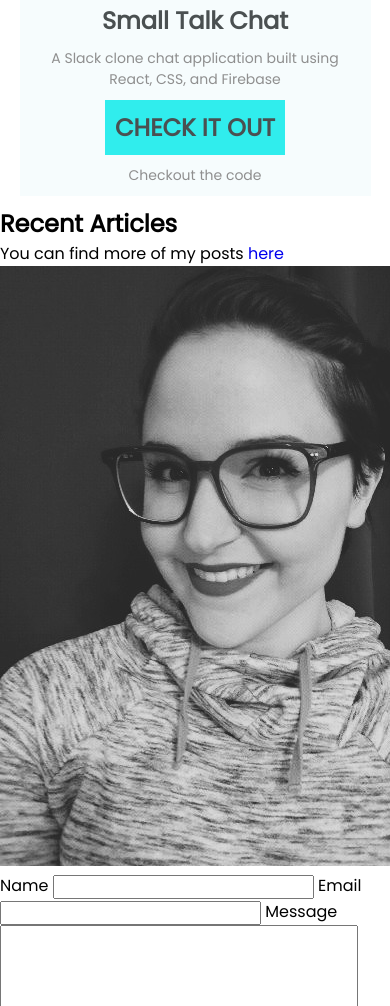
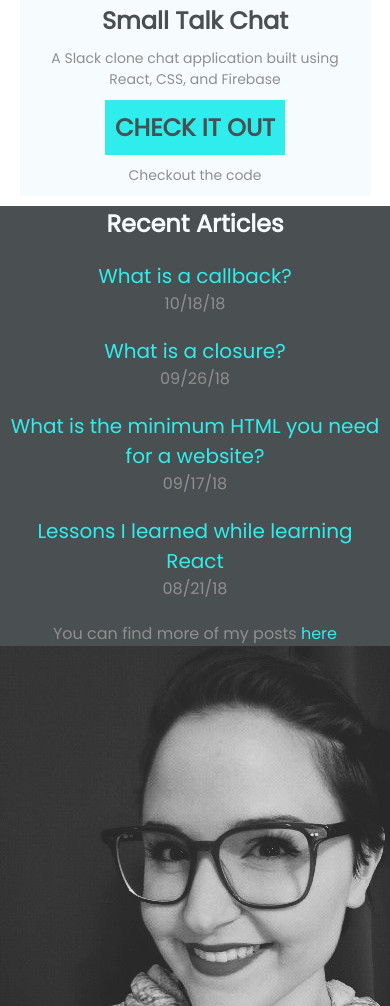
Before and after one commit to cSparkle/Final-Portfolio, a plain HTML site: page index.html in a window 390 px wide. Shown: the part 1785-2791 px from the top of the page. Drawn offline with nearby package versions, Linux system fonts and the light colour scheme.

Commit message:
Continued designing articles section for small screens

```diff
--- a/index.html
+++ b/index.html
@@ -103,10 +103,11 @@
             <section id='articles'>
                 <h1>Recent Articles</h1>
                 <ul>
-                    <li><a href=""></a></li>
-                    <li><a href=""></a></li>
-                    <li><a href=""></a></li>
-                    <li><a href=""></a></li>
+                    <li><a href="https://medium.com/@cortneythomas/what-is-a-callback-8734a08605cb">What is a callback?</a><p>10/18/18</p></li>
+                    <li><a href="https://medium.com/@cortneythomas/laymans-coding-what-is-a-closure-9111717b5486">What is a closure?</a><p>09/26/18</p></li>
+                    <li><a href="https://medium.com/@cortneythomas/laymans-coding-what-is-the-minimum-html-you-need-for-a-website-eda987b02622">
+                        What is the minimum HTML you need for a website?</a><p>09/17/18</p></li>
+                    <li><a href="https://medium.com/@cortneythomas/lessons-i-learned-while-learning-react-90378fb93bb">Lessons I learned while learning React</a><p>08/21/18</p></li>
                 </ul>
                 <p>You can find more of my posts <a href="https://medium.com/@cortneythomas">here</a></p>
             </section>
--- a/main.css
+++ b/main.css
@@ -165,3 +165,28 @@
     color: #f6fcfd;
     cursor: pointer;
 }
+
+#articles {
+    background-color: #4a5051;
+    text-align: center;
+}
+
+#articles h1, #articles a:hover {
+    color: #f6fcfd;
+}
+
+#articles li {
+    margin: 20px 10px;
+}
+
+#articles li a {
+    font-size: 20px;
+}
+
+#articles p {
+    color: #8f8f8f;
+}
+
+#articles a {
+    color: #30eded;
+}
```
